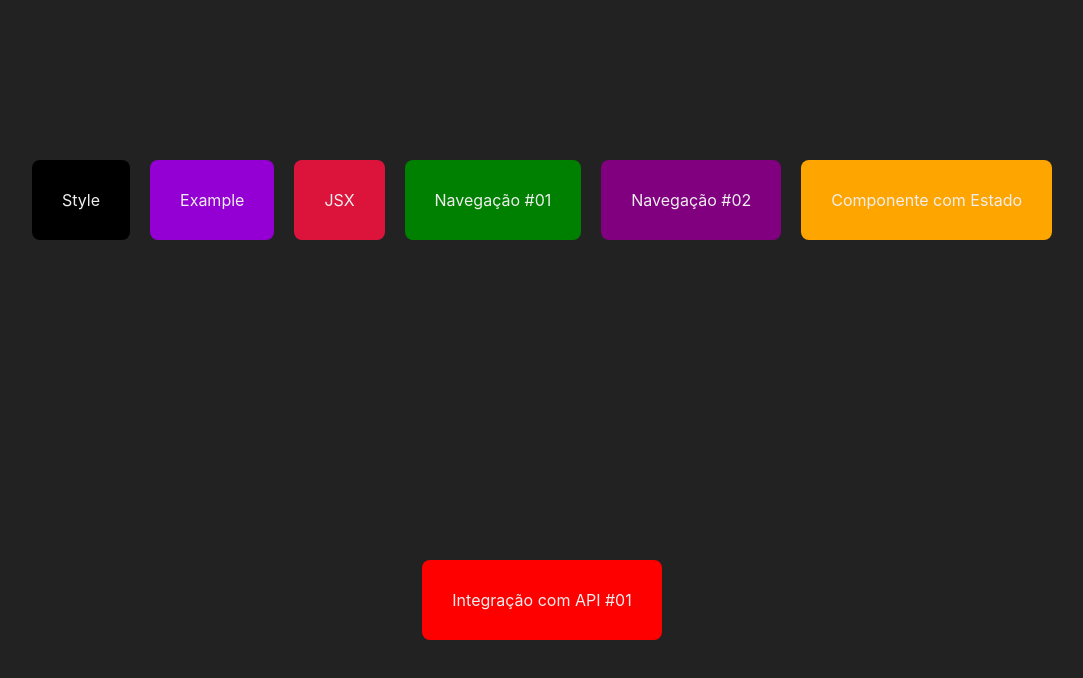
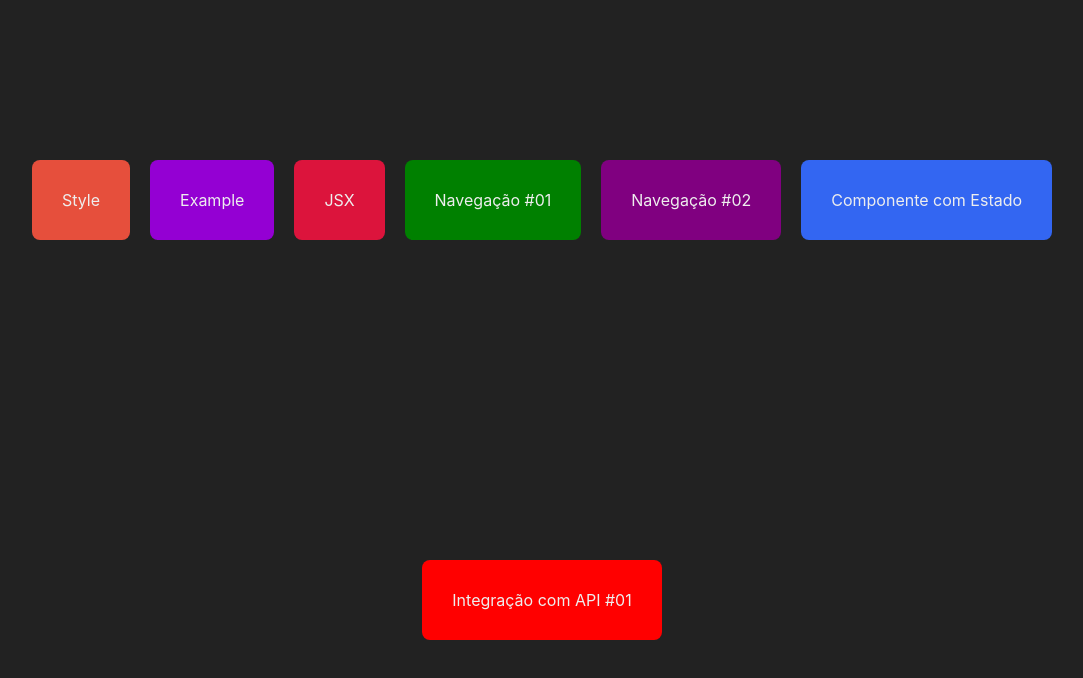
Before and after one commit to Felipe1501/felipe-nextjs, a Next.js app: page / in a window 1280 px wide. Shown: the top 678 px of the page, without its empty margins (98-1181 px from the left). Built offline with nearby package versions, Linux system fonts and the light colour scheme.

Commit message:
aula 103 fix: changing component colors

```diff
--- a/src/pages/index.jsx
+++ b/src/pages/index.jsx
@@ -9,12 +9,12 @@ export default function Home(){
                 flexWrap: 'wrap',
                 height: '100vh'
             }}>
-                <Navegation text="Style" destino="/style"/>
+                <Navegation text="Style" destino="/style" cor="#E64F3C"/>
                 <Navegation text="Example" destino="/example" cor="#9400d3"/>
                 <Navegation text="JSX" destino="/jsx" cor="crimson"/>
                 <Navegation text="Navegação #01" destino="/navegation" cor="green"/>
                 <Navegation text="Navegação #02" destino="/client/sp-2/1501" cor="purple"/>
-                <Navegation text="Componente com Estado" destino="/estado" cor="orange"/>
+                <Navegation text="Componente com Estado" destino="/estado" cor="#3366F2"/>
                 <Navegation text="Integração com API #01" destino="/integration_1" cor="red"/>
             </div>
         )
```
